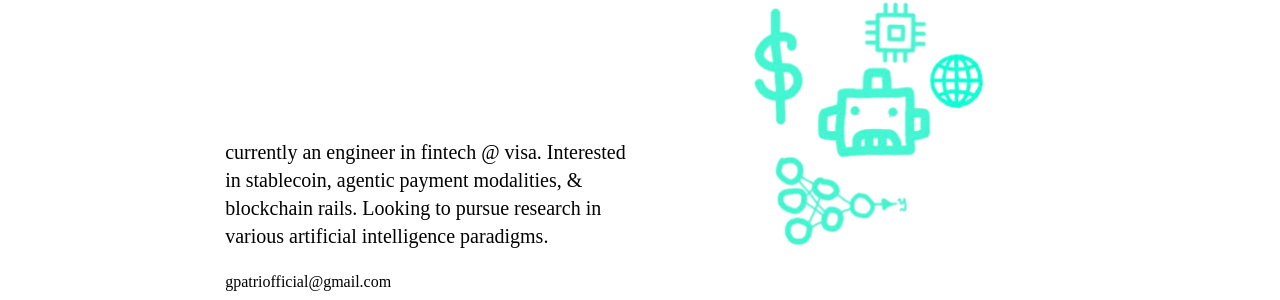
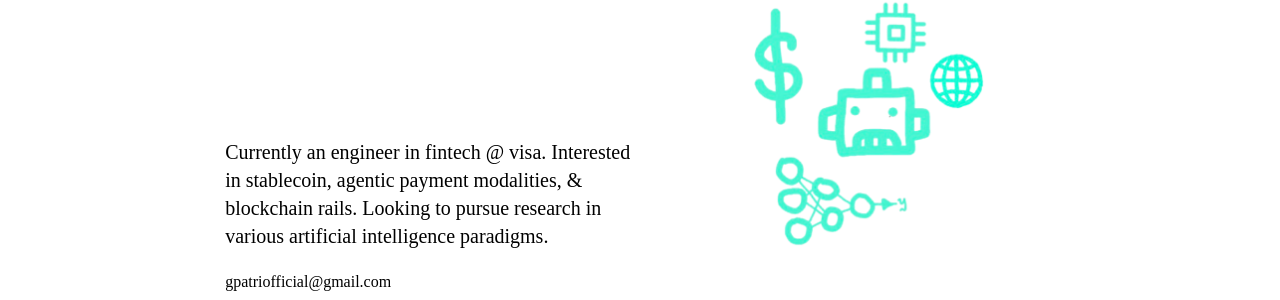
Before and after one commit to gitidhar/giridhar-world, a Next.js app: page / in a window 1280 px wide. Shown: the part 144-444 px from the top of the page. Built offline with nearby package versions, Linux system fonts and the light colour scheme.

Commit message:
preserve proportions pt 9 + email

```diff
--- a/app/page.tsx
+++ b/app/page.tsx
@@ -34,7 +34,7 @@ export default function Home() {
 
         <section className="description">
           <p className="bio">
-            currently an engineer in fintech @ visa. Interested in stablecoin,
+            Currently an engineer in fintech @ visa. Interested in stablecoin,
             agentic payment modalities, & blockchain rails. Looking to pursue
             research in various artificial intelligence paradigms.
           </p>
```
